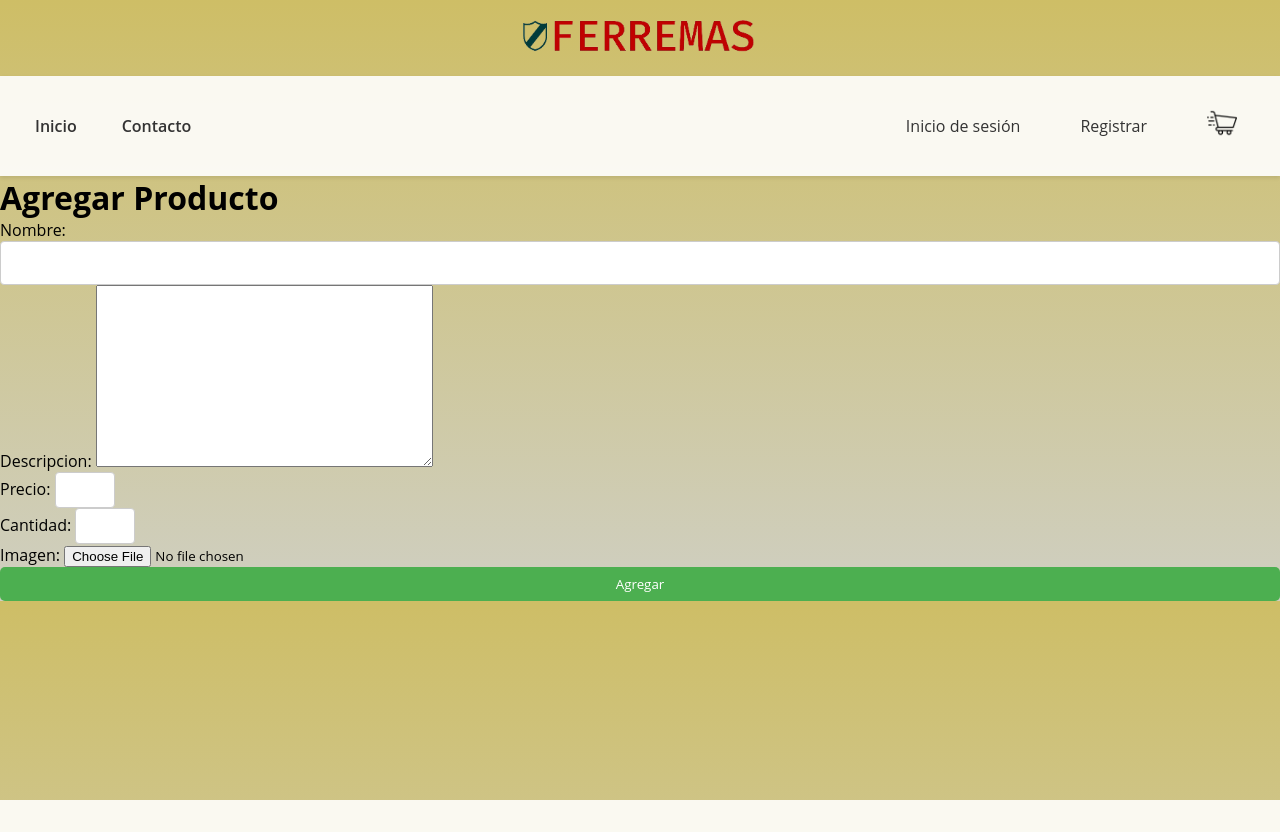
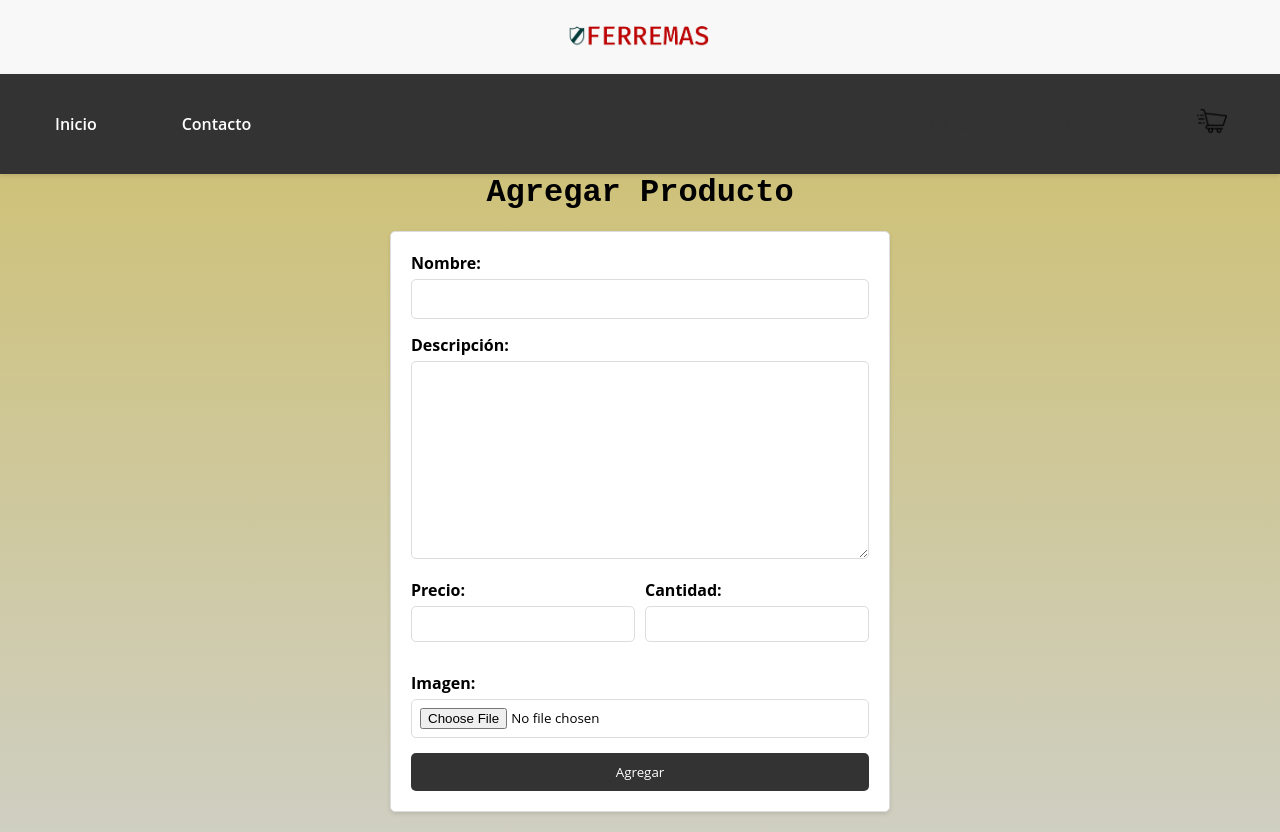
Before and after one commit to garbbagee/Ferremas, a Django app: page /vista_bod/ in a window 1280 px wide. Before the commit the page ends 800 px from the top, so only its background shows below. Run offline with Django 5.2, Linux system fonts and the light colour scheme.

Commit message:
Add files via upload

```diff
--- a/Ferremas/ferreteria/templates/vista_bod.html
+++ b/Ferremas/ferreteria/templates/vista_bod.html
@@ -1,18 +1,129 @@
 <!DOCTYPE html>
 <html lang="es">
-    {% load static %}
+{% load static %}
 <head>
     <meta charset="UTF-8">
     <meta name="viewport" content="width=device-width, initial-scale=1.0">
     <link rel="stylesheet" href="{% static 'css/style.css' %}">
     <title>Ferremas - Tu ferretería online</title>
+    <style>
+        body {
+            font-family: Arial, sans-serif;
+            margin: 0;
+            padding: 0;
+            background-color: #f4f4f4;
+        }
+        header {
+            background-color: #f8f8f8;
+            padding: 10px 0;
+            text-align: center;
+            box-shadow: 0 2px 4px rgba(0, 0, 0, 0.1);
+        }
+        .logo img {
+            max-width: 150px;
+        }
+        .navbar {
+            background-color: #333;
+            overflow: hidden;
+        }
+        .nav-links {
+            list-style: none;
+            padding: 0;
+            margin: 0;
+            display: flex;
+            justify-content: center;
+        }
+        .nav-item {
+            margin: 0 15px;
+        }
+        .nav-link {
+            color: #fff;
+            text-decoration: none;
+            padding: 14px 20px;
+            display: block;
+        }
+        .nav-link:hover {
+            background-color: #575757;
+        }
+        .login-cart {
+            display: flex;
+            justify-content: center;
+            align-items: center;
+            padding: 10px 0;
+        }
+        .login-btn, .cart-btn {
+            margin: 0 10px;
+            color: #333;
+            text-decoration: none;
+            font-size: 16px;
+        }
+        .cart-btn img {
+            max-width: 30px;
+        }
+        .custom-font {
+            font-family: 'Courier New', Courier, monospace;
+            text-align: center;
+        }
+        form {
+            max-width: 500px;
+            margin: 20px auto;
+            padding: 20px;
+            border: 1px solid #ddd;
+            border-radius: 5px;
+            background-color: #fff;
+            box-shadow: 0 2px 4px rgba(0, 0, 0, 0.1);
+        }
+        form p {
+            margin: 10px 0;
+        }
+        button[type="submit"] {
+            display: block;
+            width: 100%;
+            padding: 10px;
+            background-color: #333;
+            color: #fff;
+            border: none;
+            border-radius: 5px;
+            cursor: pointer;
+        }
+        button[type="submit"]:hover {
+            background-color: #575757;
+        }
+        .form-group {
+            margin-bottom: 15px;
+        }
+        .form-group label {
+            display: block;
+            margin-bottom: 5px;
+            font-weight: bold;
+        }
+        .form-group input,
+        .form-group textarea {
+            width: 100%;
+            padding: 8px;
+            box-sizing: border-box;
+            border: 1px solid #ddd;
+            border-radius: 5px;
+        }
+        .form-group.inline {
+            display: flex;
+            justify-content: space-between;
+        }
+        .form-group.inline .form-group {
+            flex: 1;
+            margin-right: 10px;
+        }
+        .form-group.inline .form-group:last-child {
+            margin-right: 0;
+        }
+    </style>
 </head>
 <body>
 
 <!-- Cabeza de página -->
     <header>
         <span class="logo">
-            <img src="{% static 'img/logisimo.png' %}" alt="">
+            <img src="{% static 'img/logisimo.png' %}" alt="Logo de Ferremas">
         </span>
     </header>
     <nav class="navbar">
@@ -23,15 +134,36 @@
         <div class="login-cart">
             <a href="{% url 'inise' %}" class="login-btn">Inicio de sesión</a>
             <a href="{% url 'formularioRegistro' %}" class="login-btn">Registrar</a>
-            <a href="{% url 'compras' %}" class="cart-btn"><img src="{% static 'img/carro.png' %}" alt=""></a>
+            <a href="{% url 'compras' %}" class="cart-btn"><img src="{% static 'img/carro.png' %}" alt="Carrito"></a>
         </div>
     </nav>
 <!-- Fin cabeza de página -->
 
-<h1>Agregar Producto</h1>
+<h1 class="custom-font">Agregar Producto</h1>
 <form method="post" enctype="multipart/form-data">
     {% csrf_token %}
-    {{ form.as_p }}
+    <div class="form-group">
+        <label for="nombre">Nombre:</label>
+        {{ form.nombre }}
+    </div>
+    <div class="form-group">
+        <label for="descripcion">Descripción:</label>
+        {{ form.descripcion }}
+    </div>
+    <div class="form-group inline">
+        <div class="form-group">
+            <label for="precio">Precio:</label>
+            {{ form.precio }}
+        </div>
+        <div class="form-group">
+            <label for="cantidad">Cantidad:</label>
+            {{ form.cantidad }}
+        </div>
+    </div>
+    <div class="form-group">
+        <label for="imagen">Imagen:</label>
+        {{ form.imagen }}
+    </div>
     <button type="submit">Agregar</button>
 </form>
 
```
Also changed, not shown: Ferremas/ferreteria/templates/index.html (+25 -3 lines).
